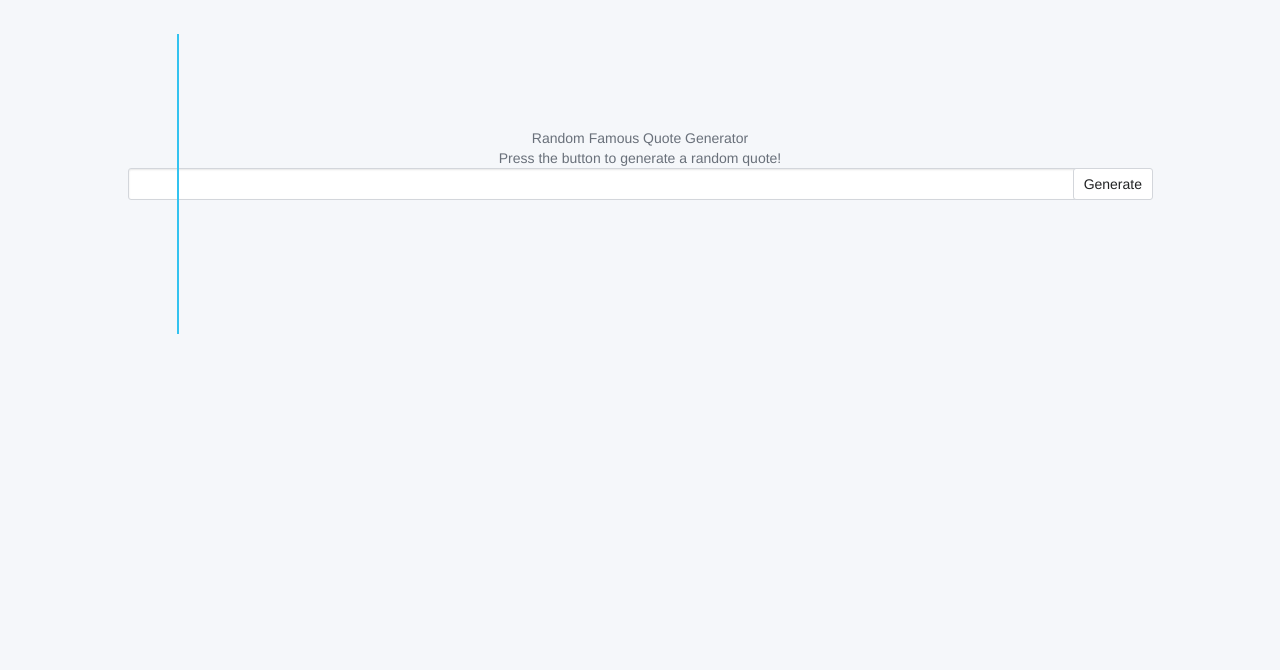
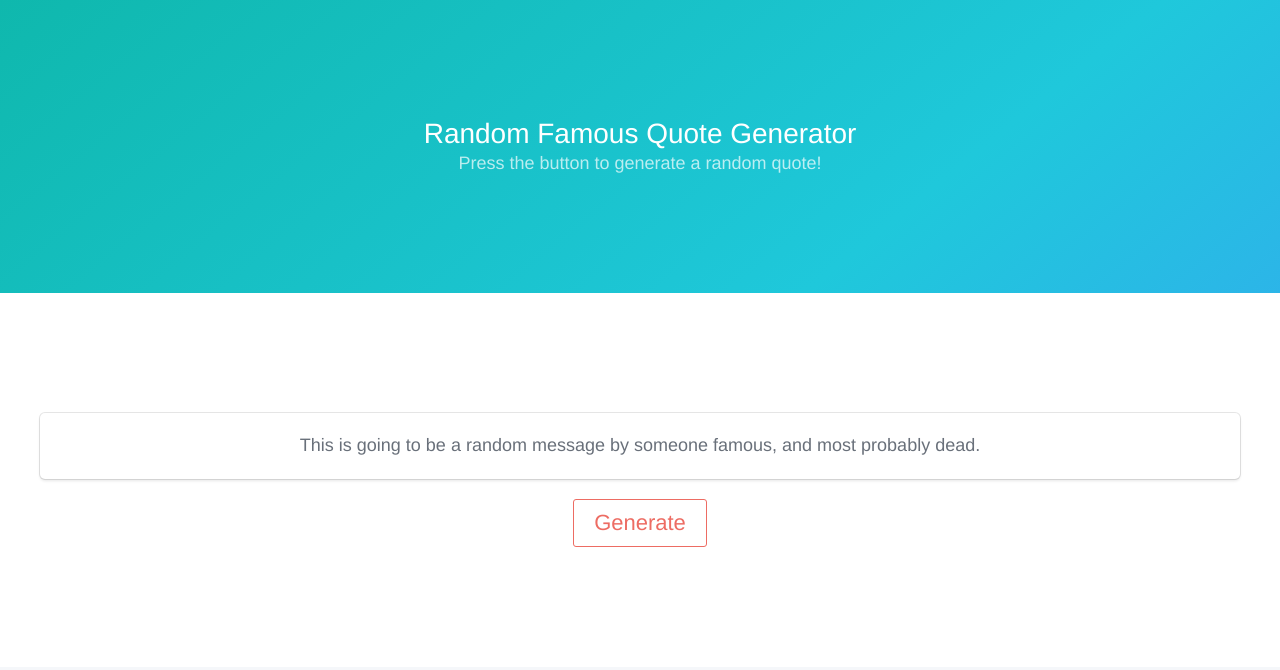
Before and after one commit to geraldangw/random-quote-gen, a plain HTML site: page index.html in a window 1280 px wide. Drawn offline with nearby package versions, Linux system fonts and the light colour scheme.

Commit message:
styled it up

```diff
--- a/index.html
+++ b/index.html
@@ -6,22 +6,36 @@
     <link rel="stylesheet" type="text/css" href="stylesheets/style.css">
     <title> Random Famous Quotes </title>
   </head>
+
   <body>
 
-    <h1> Random Famous Quote Generator </h1>
+    <section class="hero is-medium is-primary is-bold">
 
-    <h2> Press the button to generate a random quote! </h2>
+      <div class="hero-body">
+        <div class="container is-fullwidth">
+          <h1 class="title"> Random Famous Quote Generator </h1>
+          <h2 class="subtitle"> Press the button to generate a random quote! </h2>
+        </div>
+      </div>
 
-    <div id="container">
+    </section>
 
-    <form class="input" id="text-form" method="post" enctype="multipart/form-data" accept-charset="UTF-8">
+    <section class="section is-medium">
 
-      <div class="eleven columns" id="quoteoutput"></div>
+      <div class="box container">
+        <div class="content is-medium" id="quoteoutput">
+            This is going to be a random message by someone famous, and most probably dead.
+          </div>
+        </div>
+      </div>
 
-      <button class="eleven columns button button-primary" id="submitbtn" type="submit" name="submit"> Generate </button>
+      <div class="container is-fullwidth">
+        <form id="text-form" method="post" enctype="multipart/form-data" accept-charset="UTF-8">
+        <button class="button is-danger is-outlined is-large" type="submit" name="submit"> Generate </button>
         </form>
+      </div>
 
-  </div>
+    </section>
 
     <div class="loader" title="0">
       <svg version="1.1" id="loader-1" xmlns="http://www.w3.org/2000/svg" xmlns:xlink="http://www.w3.org/1999/xlink" x="0px" y="0px"
--- a/stylesheets/style.css
+++ b/stylesheets/style.css
@@ -1,24 +1,6 @@
 html {
   text-align: center;
 }
-
-h1 {
-  margin-top: 10%;
-}
-
-
-#quoteoutput {
-  border: 1px solid #33C3F0;
-  height: 300px;
-  margin: 0 auto;
-  margin-left: 4%;
-}
-
-#container {
-  margin: 0 auto;
-  width: 80%;
-}
-
 
 /* Styling the svg loader
 –––––––––––––––––––––––––––––––––––––––––––––––––– */
```
Lines whose indentation alone changed are shown as unchanged.
